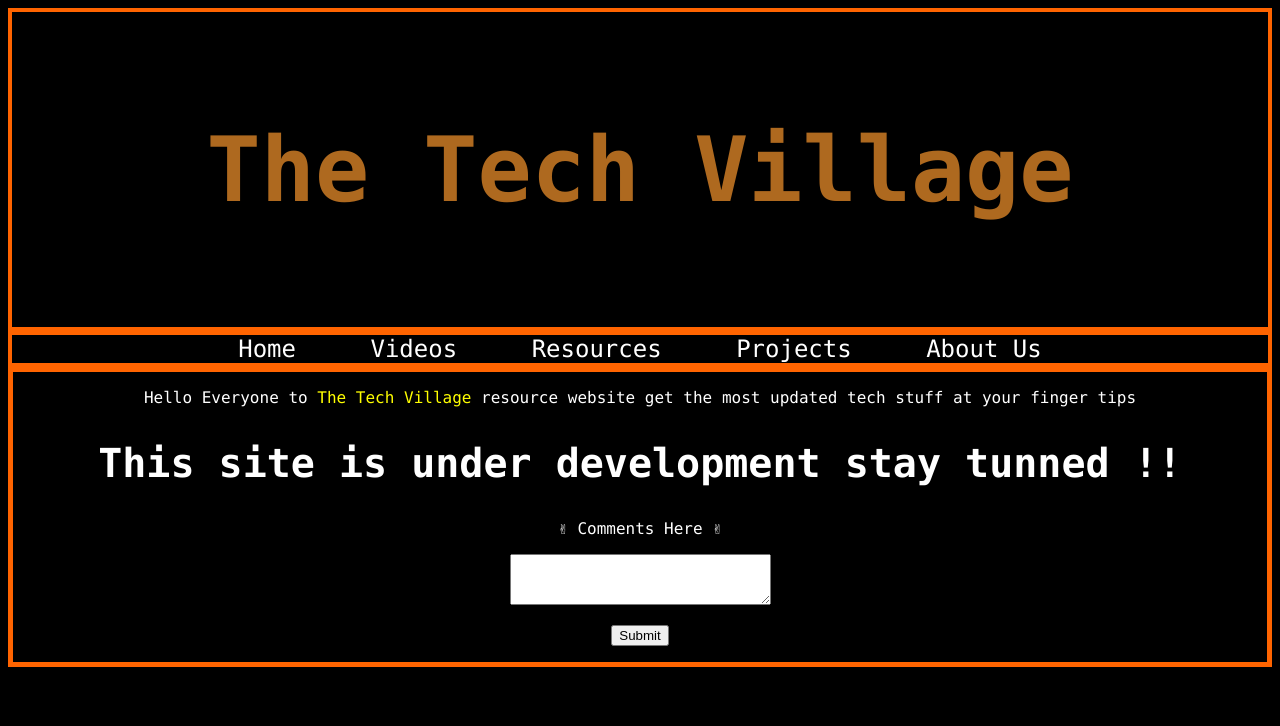
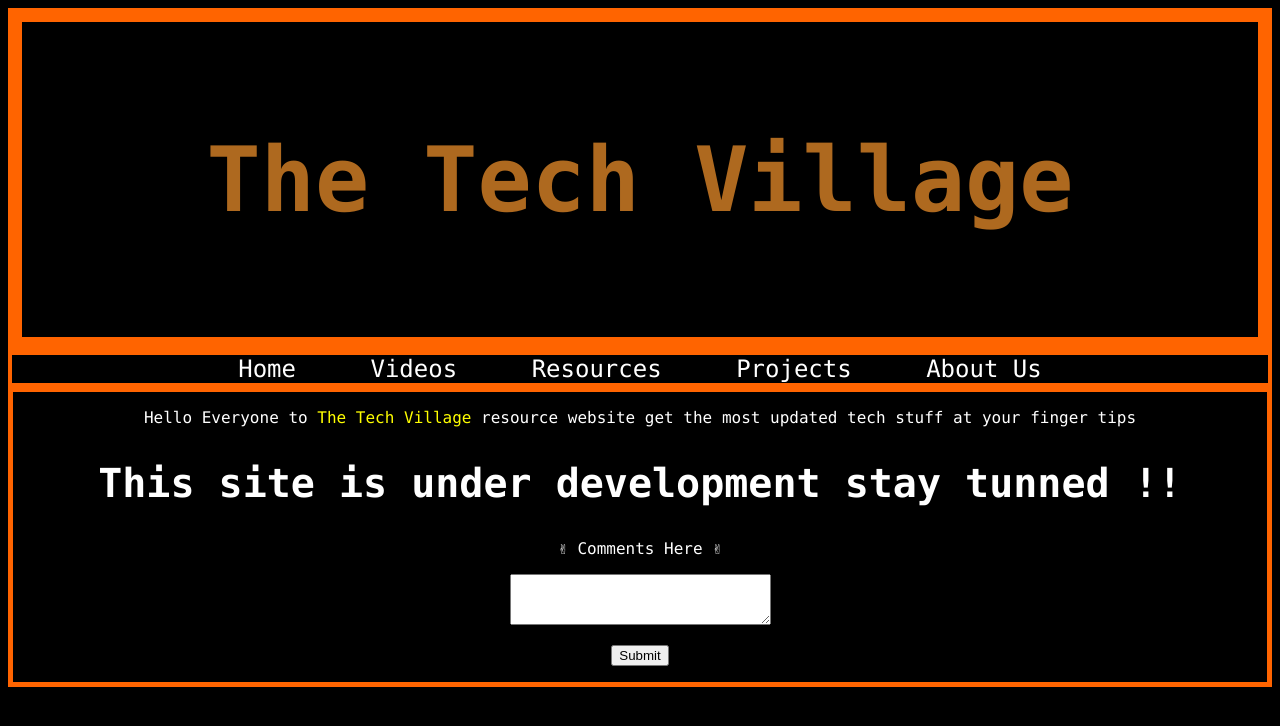
Before and after one commit to VedantKCSE/site, a plain HTML site: page index.html in a window 1280 px wide. Drawn offline with Linux system fonts and the light colour scheme.

Commit message:
Size change

```diff
--- a/styles.css
+++ b/styles.css
@@ -3,7 +3,7 @@ header{
     background-color: rgb(0, 0, 0);
     padding: 15px;
     font-size: xx-large;
-    border: 4px solid rgb(255, 100, 0);
+    border: 14px solid rgb(255, 100, 0);
 }
 nav {
     background-color: rgb(0, 0, 0);
```
